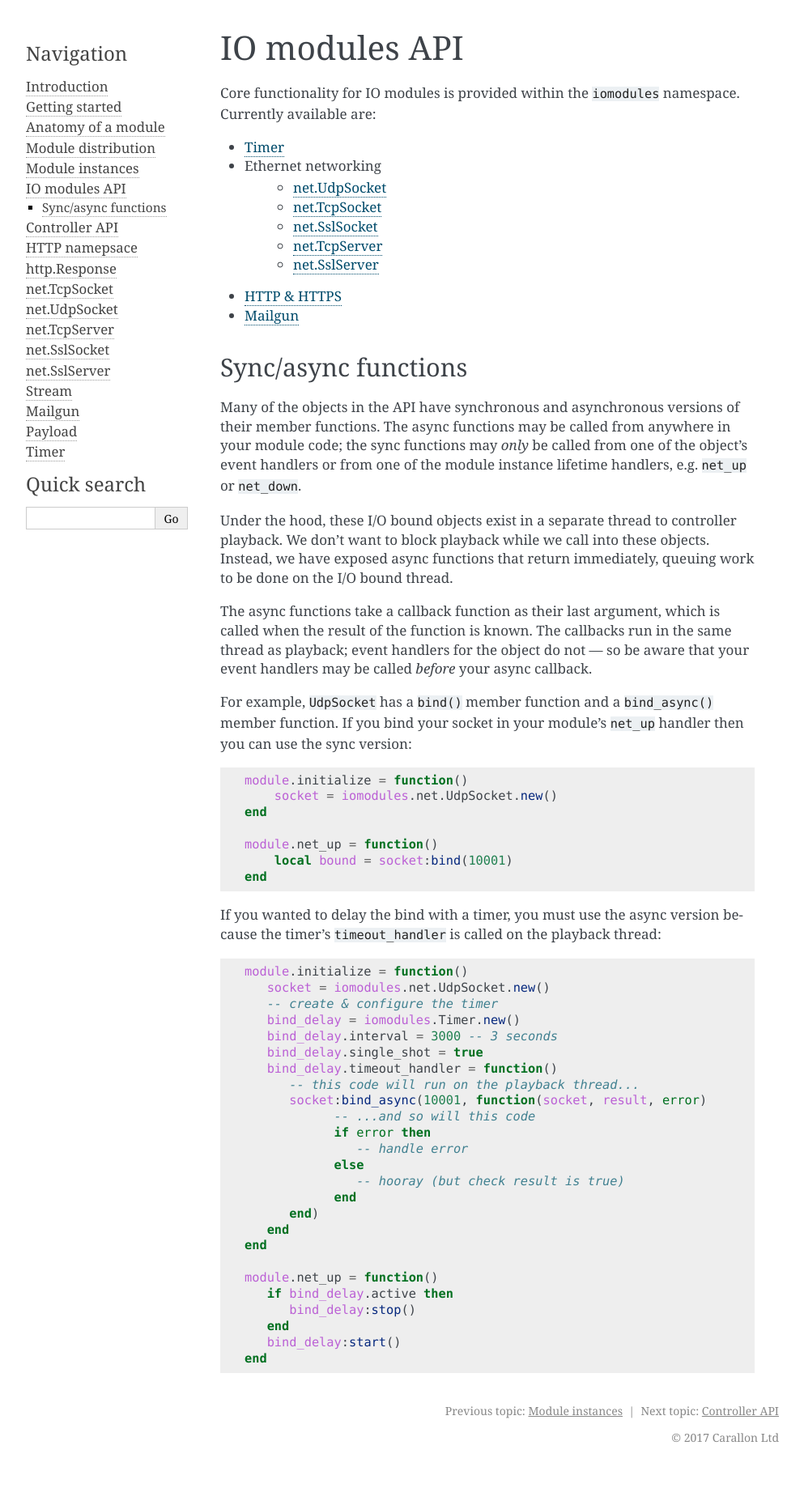
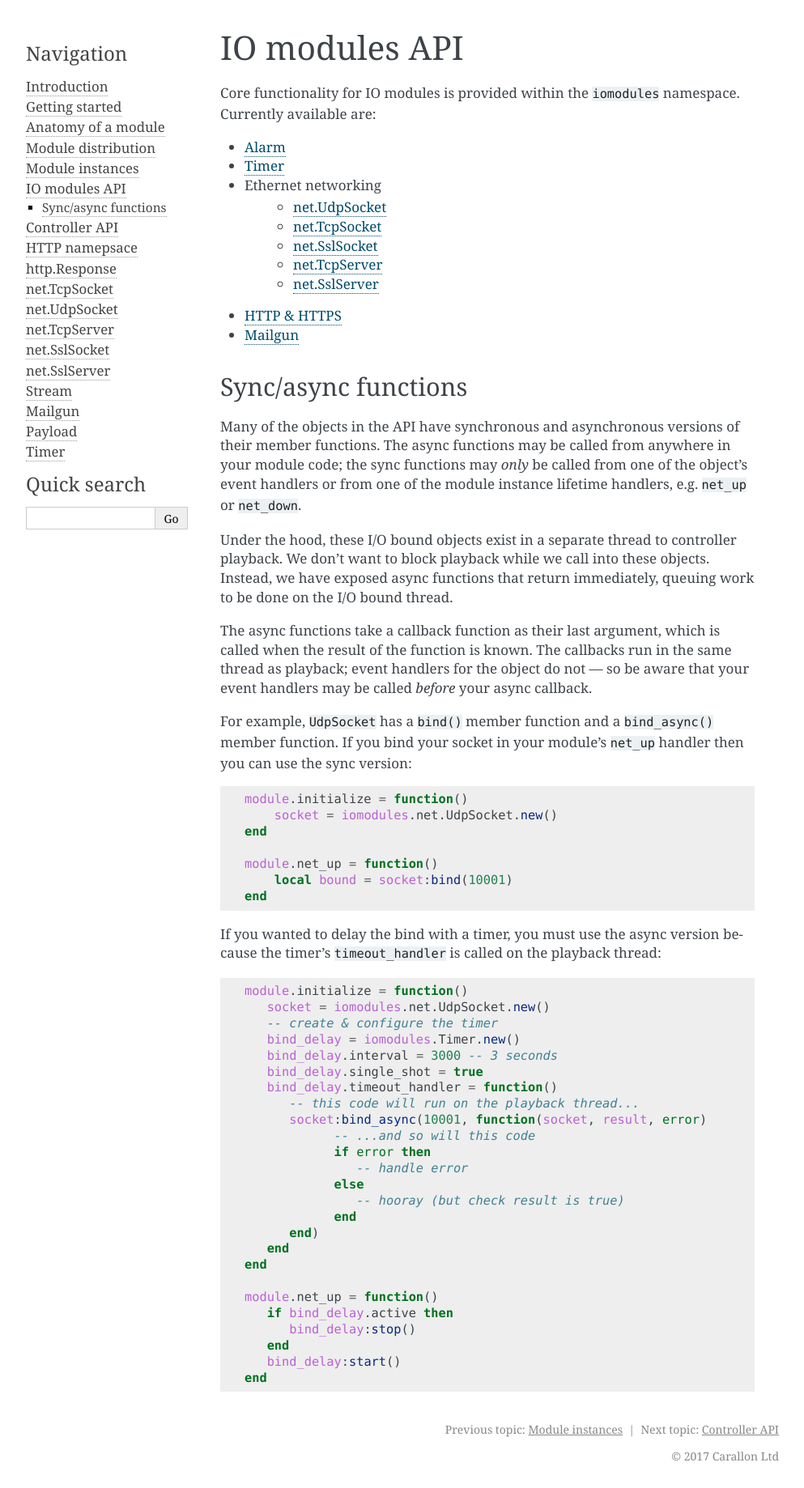
Before and after one commit to carallon/io-module-developer-guide, a Sphinx documentation site: the page built from source/guide/io-modules-api.rst, in a window 1280 px wide. Shown: the whole page at 81% size, without its empty margins (148-1141 px from the left). Built offline with Sphinx 7.4.7, drawn with Linux system fonts in a browser that asks for light colours; before the commit the page ends 1815 px from its top, so only the background shows below that.

Commit message:
Update io-modules-api.rst

```diff
--- a/source/guide/io-modules-api.rst
+++ b/source/guide/io-modules-api.rst
@@ -3,6 +3,7 @@ IO modules API
 
 Core functionality for IO modules is provided within the ``iomodules`` namespace. Currently available are:
 
+* :doc:`../api/alarm`
 * :doc:`../api/timer`
 * Ethernet networking
    * :doc:`../api/net/udpsocket`
```
